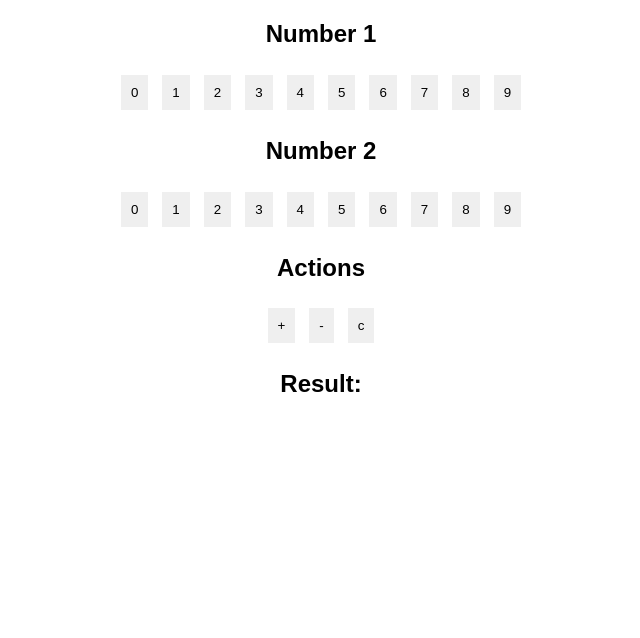
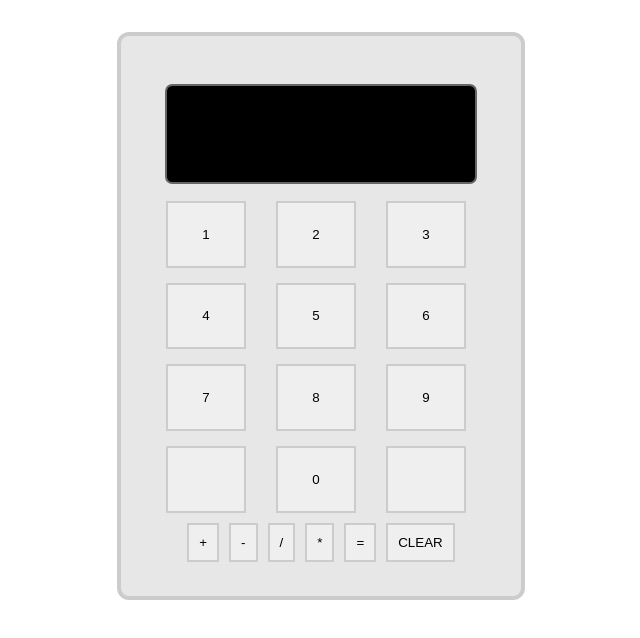
Before and after one commit to LinkedInLearning/react-code-challenges-2481088, a React (Create React App) app: page / in a window 1280 px wide. Shown: the top 638 px of the page, without its empty margins (319-959 px from the left). Built offline with nearby package versions, Linux system fonts and the light colour scheme.

Commit message:
Successful solution with more complicated UI.

```diff
--- a/public/index.html
+++ b/public/index.html
@@ -24,6 +24,7 @@
       work correctly both with client-side routing and a non-root public URL.
       Learn how to configure a non-root public URL by running `npm run build`.
     -->
+    <link href='https://fonts.googleapis.com/css?family=Orbitron' rel='stylesheet' type='text/css'>
     <title>React App</title>
   </head>
   <body>
--- /dev/null
+++ b/src/09-simple-calculator/CalculatorReducer.js
@@ -0,0 +1,48 @@
+export const initialState = {
+  number1: '',
+  number2: '',
+  displayNumber: '',
+  method: '',
+  calc: '',
+  target: 'NUMBER_ONE'
+}
+
+export const calculatorReducer = (state, payload) => {
+  switch (payload.type) {
+    case "NUMBER_ONE":
+      return {...state, number1: payload.value, displayNumber: payload.value}
+    case "NUMBER_TWO":
+      return {...state, number2: payload.value, displayNumber: payload.value}
+    case "DISPLAY":
+      return {...state, displayNumber: payload.value}
+    case "METHOD":
+      return {...state, method: payload.value, target: "NUMBER_TWO", displayNumber: ''}
+    case "CLEAR":
+      return initialState
+    case "CACLULATE":
+      {
+        let calcValue;
+        const {number1, number2, method} = state;
+        switch (method) {
+          case "+":
+            calcValue = parseInt(number1) + parseInt(number2);
+            break;
+          case "-":
+            calcValue = parseInt(number1) - parseInt(number2);
+            break;
+          case "/":
+            calcValue = parseInt(number1) / parseInt(number2);
+            break;
+          case "*":
+            calcValue = parseInt(number1) * parseInt(number2);
+            break;
+          default:
+            calcValue = '0';
+            break;
+        }
+        return {...state, calc: calcValue, displayNumber: calcValue}
+      }
+    default:
+      return state;
+  }
+};
--- a/src/09-simple-calculator/SimpleCalculator.js
+++ b/src/09-simple-calculator/SimpleCalculator.js
@@ -1,33 +1,48 @@
-const initialState = {}
-
-function reducer (state, action) {}
+import { useReducer } from "react";
+import { calculatorReducer, initialState } from "./CalculatorReducer";
 
 export default function SimpleCalculator () {
-  const numbers = [0, 1, 2, 3, 4, 5, 6, 7, 8, 9]
+  const numbers = ['1', '2', '3', '4', '5', '6', '7', '8', '9', ' ', '0', ''];
+  const methods = ['+', '-', '/', '*'];
+
+  const [state, dispatch] = useReducer(calculatorReducer, initialState);
+
+  const handleNumberClick = number => {
+    const { displayNumber, target } = state;
+    dispatch({ type: target, value: displayNumber + number })
+  };
+
+  const handleClearClick = () => {
+    dispatch({ type: "CLEAR" })
+  }
+
+  const handleMethodClick = method => {
+    // After clicking method, switch target to second number.
+    dispatch({ type: "METHOD", value: method, target: "NUMBER_TWO"})
+  }
+
+  const handleCalcClick = () => {
+    dispatch({ type: "CACLULATE", target: "NUMBER_ONE" })
+  }
 
   return (
-    <div>
-      <div>
-        <h2>Number 1</h2>
+    <div id="calculator">
+      <div className="display">
+        {state.displayNumber}
+      </div>
+      <div className="numberPad">
         {numbers.map(number => (
-          <button key={number}>
+          <button key={number} onClick={() => handleNumberClick(number)} value={number}>
             {number}
           </button>))}
       </div>
-      <div>
-        <h2>Number 2</h2>
-        {numbers.map(number => (
-          <button key={number}>
-            {number}
-          </button>))}
+      <div className="methods">
+        {methods.map(method => (
+          <button key={method} value={method} onClick={() => handleMethodClick(method)}>{method}</button>
+        ))}
+        <button key="calc" onClick={() => handleCalcClick()}>=</button>
+        <button key="reset" onClick={() => handleClearClick()}>CLEAR</button>
       </div>
-      <div>
-        <h2>Actions</h2>
-        <button>+</button>
-        <button>-</button>
-        <button>c</button>
-      </div>
-      <div><h2>Result:</h2></div>
     </div>
   )
 }
--- a/src/App.css
+++ b/src/App.css
@@ -2,37 +2,48 @@
   text-align: center;
 }
 
-.App-logo {
-  height: 40vmin;
-  pointer-events: none;
+button {
+  border: 2px solid #ccc;
 }
 
-@media (prefers-reduced-motion: no-preference) {
-  .App-logo {
-    animation: App-logo-spin infinite 20s linear;
-  }
+button:hover {
+  cursor: pointer;
 }
 
-.App-header {
-  background-color: #282c34;
-  min-height: 100vh;
-  display: flex;
-  flex-direction: column;
-  align-items: center;
-  justify-content: center;
-  font-size: calc(10px + 2vmin);
-  color: white;
+#calculator {
+  margin: 2em auto auto auto;
+  width: 25em;
+  height: 35em;
+  border: 4px solid #ccc;
+  background: #e7e7e7;
+  border-radius: 0.75em;
 }
 
-.App-link {
-  color: #61dafb;
+#calculator .display {
+  position: relative;
+  width: 65%;
+  height: 1em;
+  background: #000;
+  margin: 1em auto 0.25em;
+  padding: 0.5em;
+  font-size: 3em;
+  text-align: right;
+  color: #ccc;
+  overflow: hidden;
+  font-family: 'Orbitron', sans-serif;
+  border-radius: 0.15em;
+  border: 2px solid #666;
 }
 
-@keyframes App-logo-spin {
-  from {
-    transform: rotate(0deg);
-  }
-  to {
-    transform: rotate(360deg);
-  }
+#calculator .numberPad {
+  display: grid;
+  width: 80%;
+  margin: 0 auto;
+  grid-gap: 5px 10px;
+  grid-template-columns: auto auto auto;
 }
+
+#calculator .numberPad button {
+  height: 5em;
+  width: 6em;
+}
```
